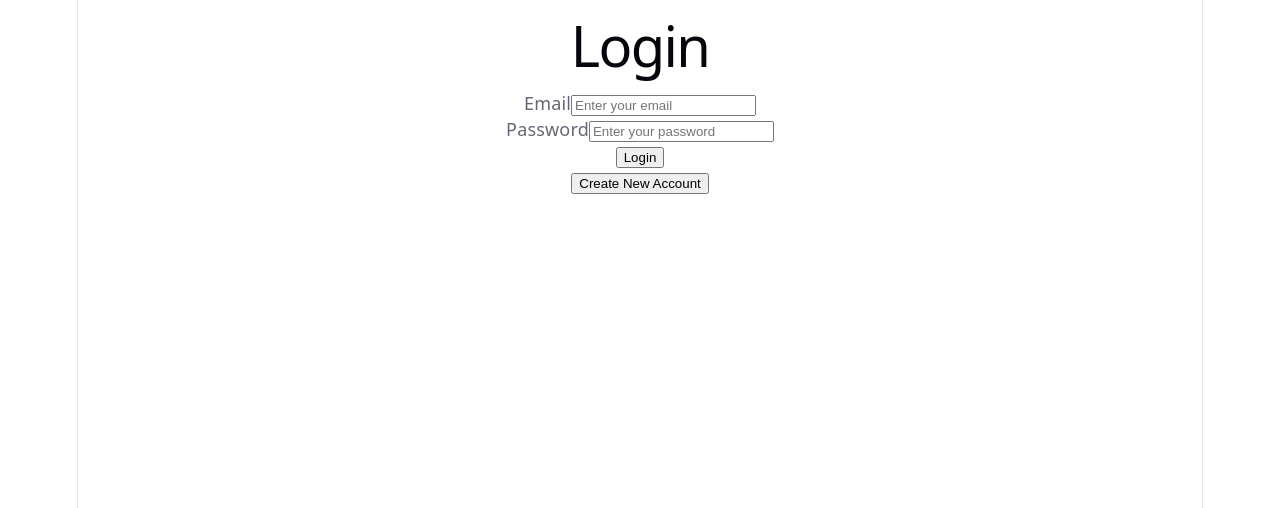
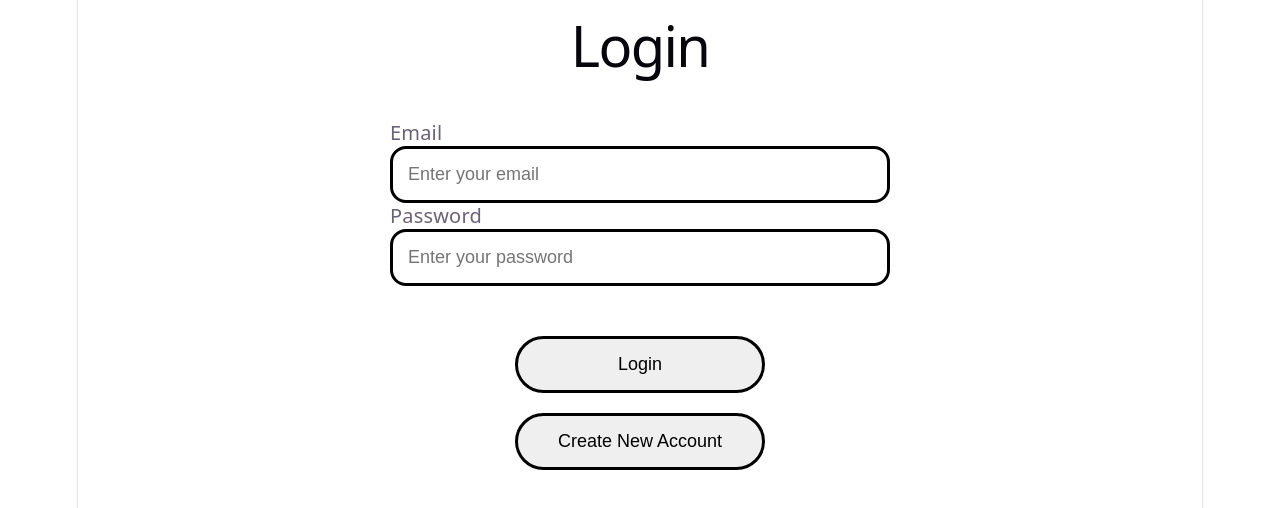
Before and after one commit to markbjoseph/Job-Tracker, a React app in the folder frontend/: page / in a window 1280 px wide. Shown: the top 508 px of the page. Built offline with nearby package versions, Linux system fonts and the light colour scheme; the HTML template or start-up script is replaced by a standard one.

Commit message:
added css to the login page

```diff
--- /dev/null
+++ b/frontend/src/login.css
@@ -0,0 +1,56 @@
+.login-page {
+    display: flex;
+    flex-direction: column;
+    align-items: center;
+}
+
+.login-container {
+    display: flex;
+    flex-direction: column;
+    gap: 50px;
+    padding: 30px;
+}
+
+.input-container {
+    display: flex;
+    flex-direction: column;
+    align-items: flex-start;
+    width: 100%;
+}
+
+.input-container label {
+    font-size: 20px;
+}
+
+.input-container input {
+    width: 500px;
+    padding: 15px;
+    font-size: 18px;
+    box-sizing: border-box;
+    border-radius: 16px;
+    border: 3px solid black;
+}
+
+.input-container input:hover {
+    border: 3px solid #ccc;
+}
+
+.button-container {
+    display: flex;
+    flex-direction: column;
+    align-items: center;
+    gap: 20px;
+}
+
+.button-container button {
+    width: 250px;
+    padding: 15px;
+    font-size: 18px;
+    border-radius: 32px;
+    border: 3px solid black;
+    box-sizing: border-box;
+}
+
+.button-container button:hover {
+    border: 3px solid #ccc;
+}
--- a/frontend/src/login.jsx
+++ b/frontend/src/login.jsx
@@ -1,5 +1,6 @@
 import { useState } from "react";
 import { useNavigate } from "react-router-dom";
+import "./login.css";
 
 function Login() {
 
@@ -42,9 +43,14 @@ function Login() {
         <div>
             <h1>Login</h1>
 
-            <form onSubmit={handleSubmit}>
+            <div className="login-page">
 
-                <div>
+                    <form
+                    onSubmit={handleSubmit}
+                    className="login-container"
+                    >
+
+                        <div className="input-container">
                             <label>Email</label>
                             <input
                                 type="email"
@@ -53,9 +59,7 @@ function Login() {
                                 onChange={(e) => setEmail(e.target.value)}
                                 placeholder="Enter your email"
                             />
-                </div>
 
-                <div>
                             <label>Password</label>
                             <input
                                 type="password"
@@ -65,16 +69,25 @@ function Login() {
                             />
                         </div>
 
+                        <div className="button-container">
+
                             <button type="submit">
                                 Login
                             </button>
 
+                            <button
+                                onClick={() => navigate("/registration")}
+                                type="button"
+                            >
+                                Create New Account
+                            </button>
+
+                        </div>
+
                     </form>
 
+            </div>
 
-            <button onClick={() => navigate("/registration")}>
-                Create New Account
-            </button>
 
         </div>
     );
```
Lines whose indentation alone changed are shown as unchanged.
